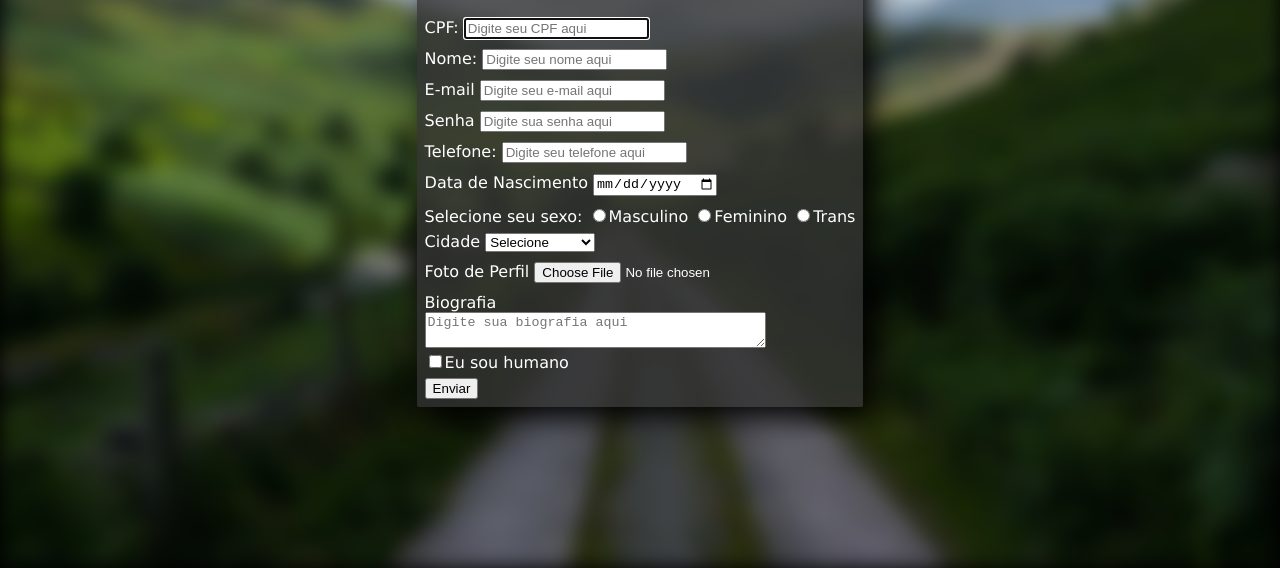
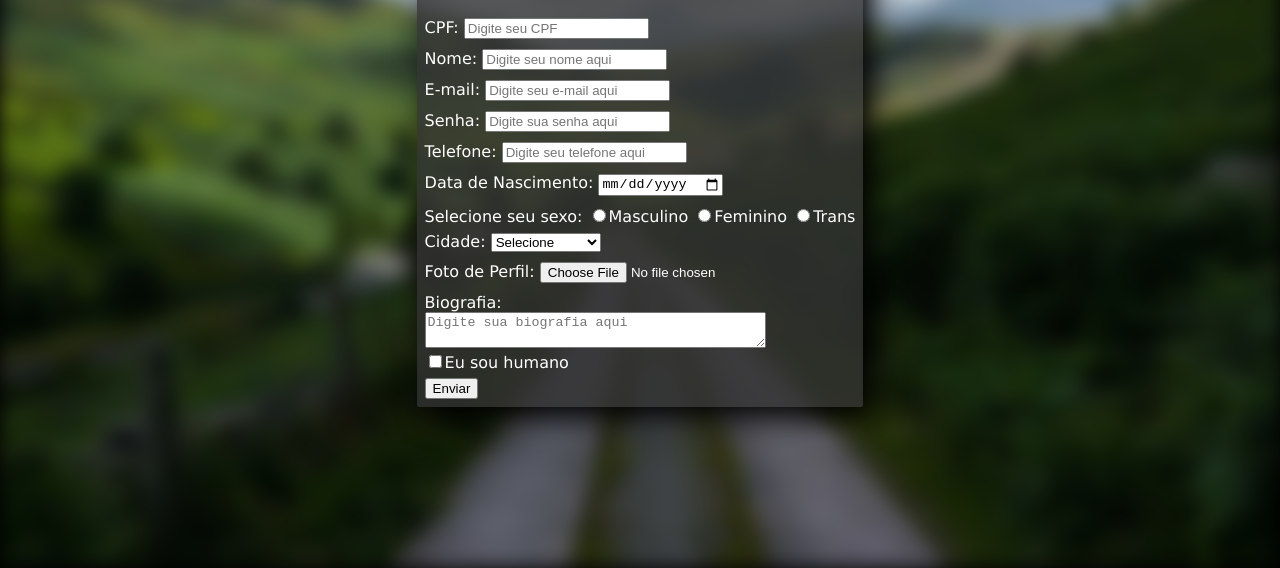
Before and after one commit to aagrbpp/form, a plain HTML site: page index.html in a window 1280 px wide. Shown: the part 232-800 px from the top of the page. Drawn offline with Linux system fonts and the light colour scheme.

Commit message:
More visual updates

```diff
--- a/index.html
+++ b/index.html
@@ -11,29 +11,29 @@
     <div id="centralize">
         <div id="form">
             <h1>Meu Formulário</h1>
-            <form action="" method="POST" enctype="multipart/form-data" accept-charset="UTF-8">
+            <form action="" method="POST" enctype="multipart/form-data" accept-charset="UTF-8" class="formulario">
                 <div>
                     <label>CPF:</label>
-                    <input type="text" placeholder="Digite seu CPF aqui" required="required" name="CPF" autofocus>
+                    <input type="text" placeholder="Digite seu CPF" required="required" data-js="cpf" autofocus>
                 </div>
                 <div>
                     <label>Nome:</label>
                     <input type="text" placeholder="Digite seu nome aqui" required="required" name="nome">
                 </div>
                 <div>
-                    <label>E-mail</label>
+                    <label>E-mail:</label>
                     <input type="email" placeholder="Digite seu e-mail aqui" required="required" name="email">
                 </div>
                 <div>
-                    <label>Senha</label>
+                    <label>Senha:</label>
                     <input type="password" name="senha" required="required" placeholder="Digite sua senha aqui">
                 </div>
                 <div>
                     <label>Telefone:</label>
-                    <input type="text" placeholder="Digite seu telefone aqui" required="required" name="tel">
+                    <input type="text" placeholder="Digite seu telefone aqui" required="required" data-js="tel">
                 </div>
                 <div>
-                    <label>Data de Nascimento</label>
+                    <label>Data de Nascimento:</label>
                     <input type="date" name="data">
                 </div>
                 <div>
@@ -43,7 +43,7 @@
                     <label for="sexo3"><input type="radio" id="sexo3" name="sexo" value="t">Trans</label>
                 </div>
                 <div>
-                    <label>Cidade</label>
+                    <label>Cidade:</label>
                     <select required="required" name="cidade">
                         <option value="1">Selecione</option>
                         <option value="2">São Paulo</option>
@@ -53,11 +53,11 @@
                     </select>
                 </div>
                 <div>
-                    <label>Foto de Perfil</label>
+                    <label>Foto de Perfil:</label>
                     <input type="file" name="foto" required="required">
                 </div>
                 <div>
-                    <label>Biografia</label><br>
+                    <label>Biografia:</label><br>
                     <textarea name="biografia" cols="40" rows="2" placeholder="Digite sua biografia aqui" required="required"></textarea>
                 </div>
                 <div>
@@ -67,5 +67,7 @@
             </form>
         </div>
     </div>
+
+    <script src="script.js"></script>
 </body>
 </html>
--- a/style.css
+++ b/style.css
@@ -44,6 +44,10 @@ h1{
     box-shadow: 10px 10px 30px black;
 }
 
+input{
+    outline: 0;
+}
+
 input, select{
     margin-bottom: 10px;
 }
```
